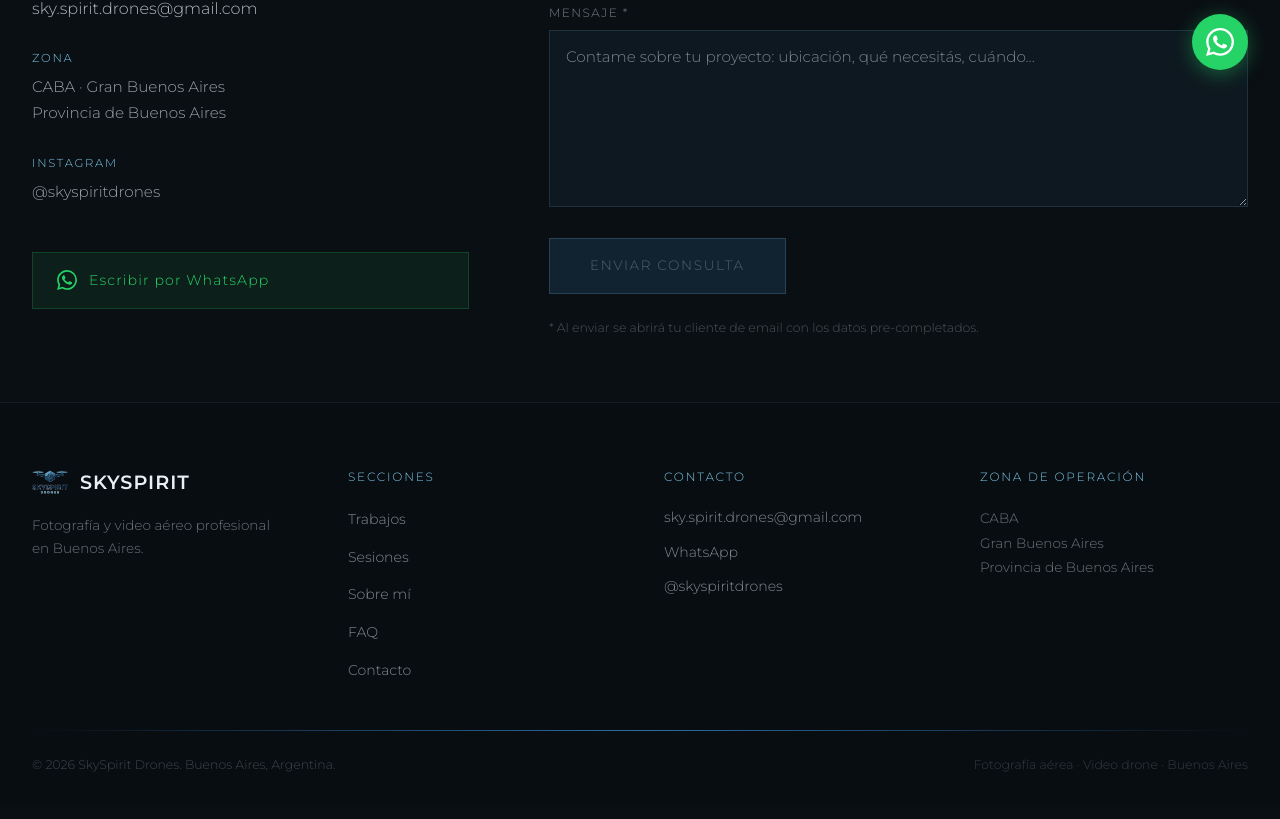
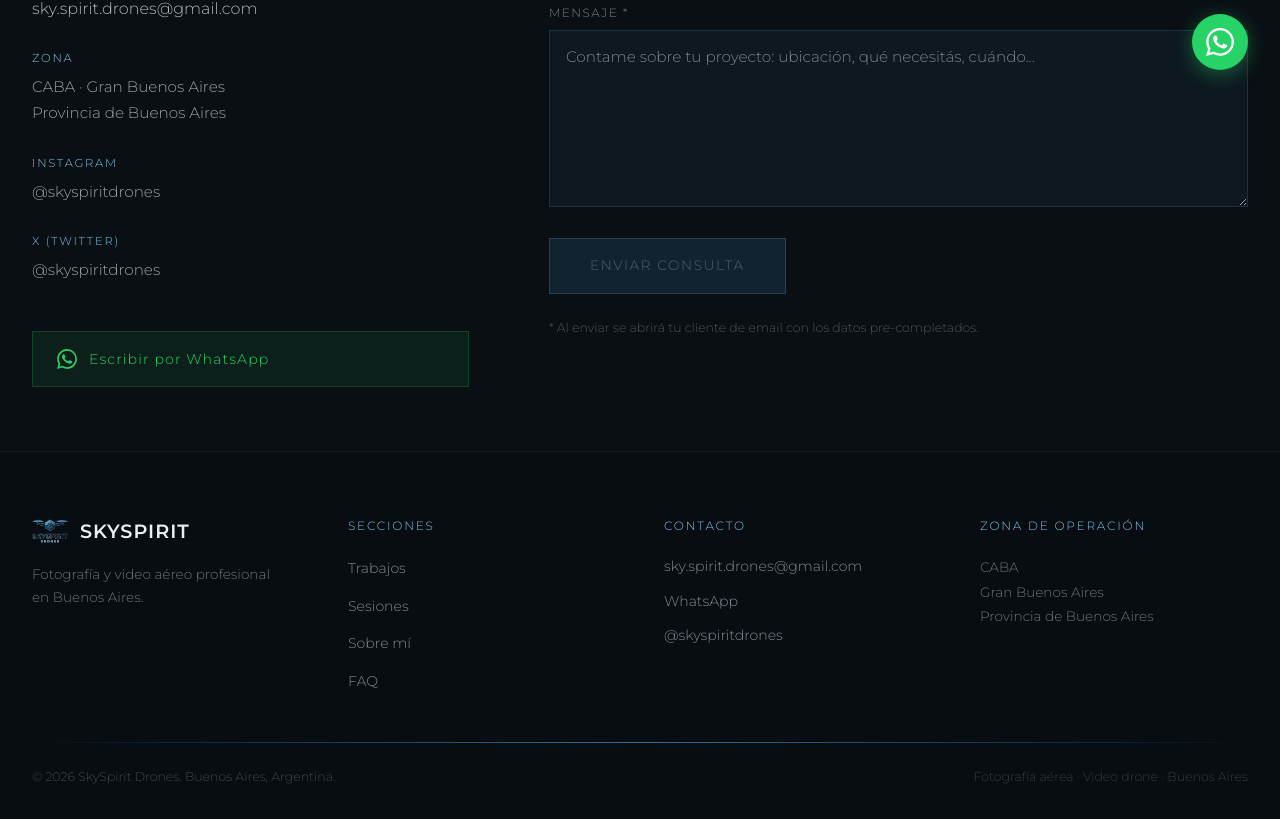
Before and after one commit to juan-macri/skyspiritdrones, a Next.js app: page /contacto in a window 1280 px wide. Shown: the part 698-1517 px from the top of the page. Built offline with nearby package versions, Linux system fonts and the light colour scheme.

Commit message:
fix: remove duplicate Contacto nav link, add X link in contacto page

```diff
--- a/app/contacto/page.tsx
+++ b/app/contacto/page.tsx
@@ -97,6 +97,18 @@
                   style={{ color: "rgba(232,239,245,0.65)", textDecoration: "none", fontSize: "0.95rem" }}
                 >
                   @{siteConfig.instagram}
+                </a>
+              </div>
+
+              <div>
+                <p style={{ color: "#7BC4E2", fontSize: "0.72rem", letterSpacing: "0.15em", textTransform: "uppercase", marginBottom: "0.4rem" }}>X (Twitter)</p>
+                <a
+                  href={`https://x.com/${siteConfig.twitter}`}
+                  target="_blank"
+                  rel="noopener noreferrer"
+                  style={{ color: "rgba(232,239,245,0.65)", textDecoration: "none", fontSize: "0.95rem" }}
+                >
+                  @{siteConfig.twitter}
                 </a>
               </div>
             </div>
--- a/lib/config.ts
+++ b/lib/config.ts
@@ -30,5 +30,4 @@
   { href: "/sesiones", label: "Sesiones" },
   { href: "/sobre-mi", label: "Sobre mí" },
   { href: "/faq", label: "FAQ" },
-  { href: "/contacto", label: "Contacto" },
 ];
```
